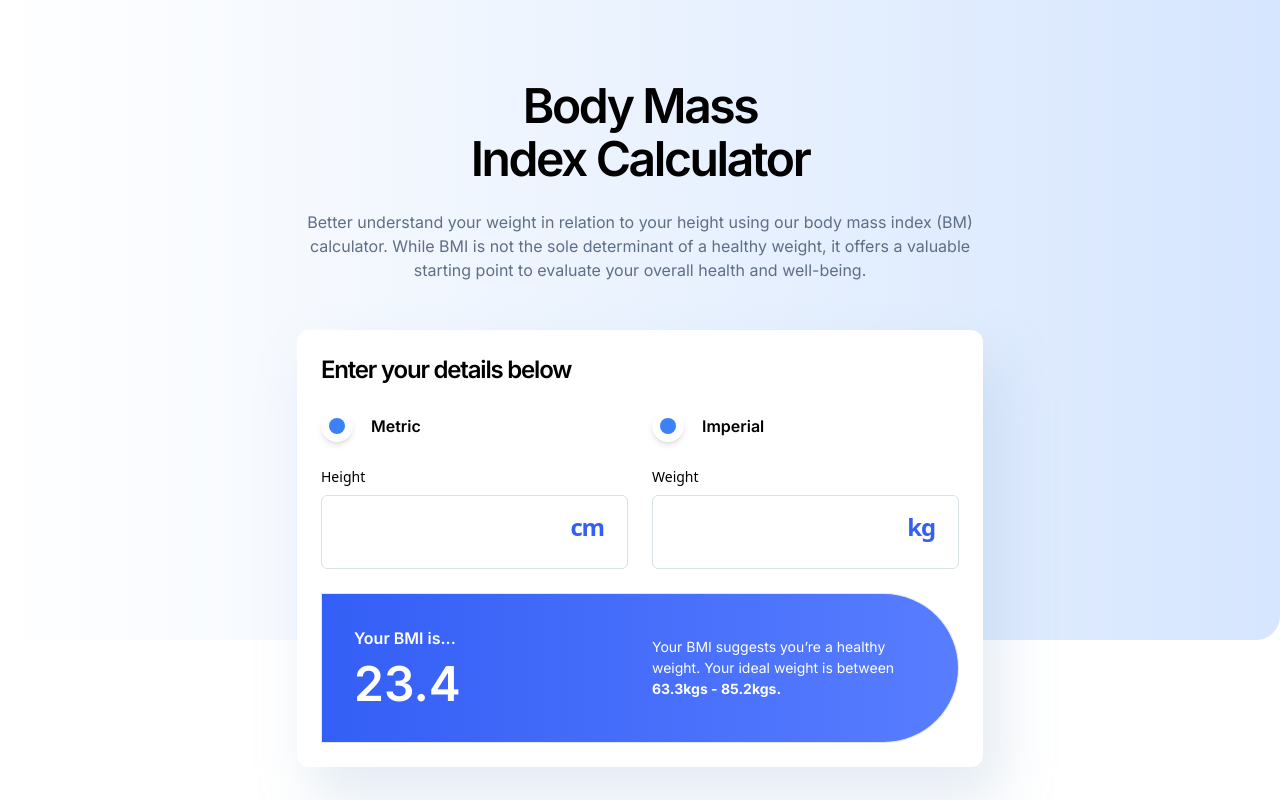
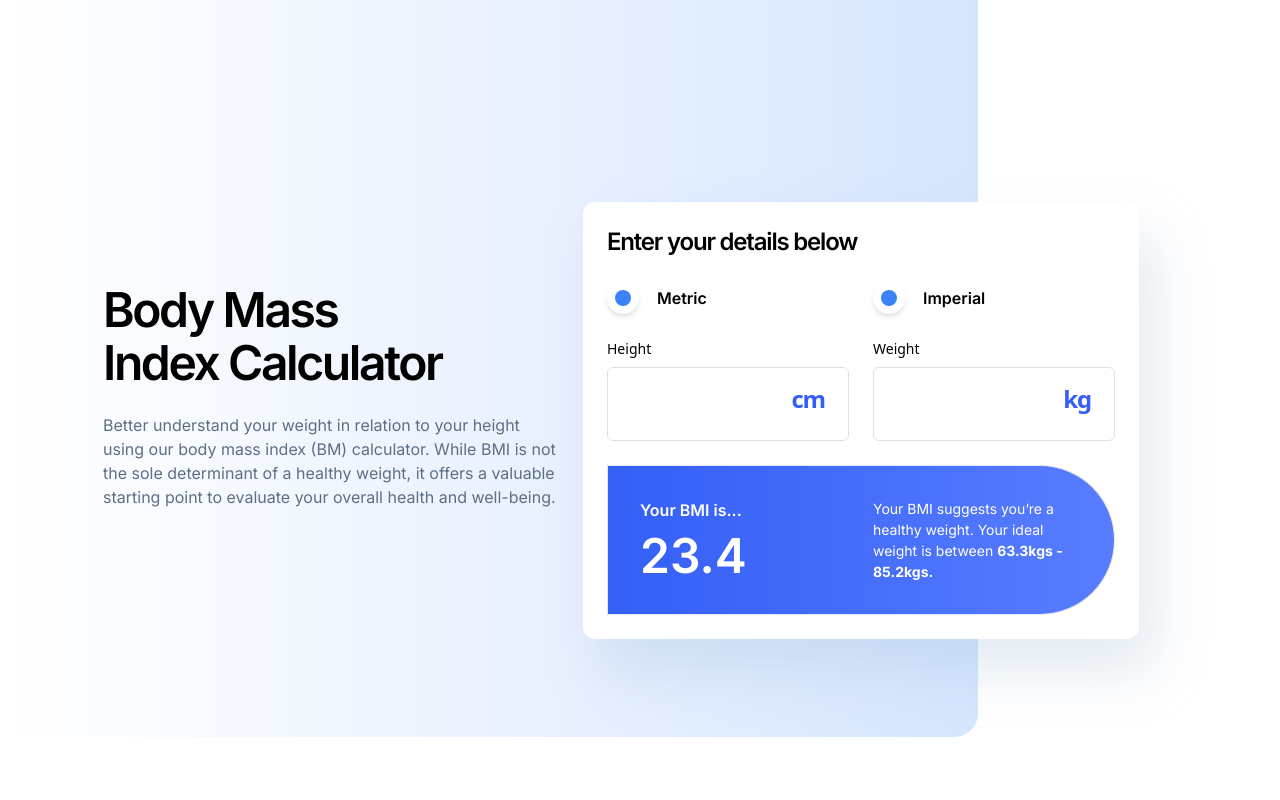
Before and after one commit to MauriceGlenn2/BMI-Calculator, a Next.js app: page / in a window 1280 px wide. Built offline with nearby package versions, Linux system fonts and the light colour scheme; some icons are missing.

Commit message:
working on desktop views

```diff
--- a/components/BodyMass.tsx
+++ b/components/BodyMass.tsx
@@ -18,30 +18,43 @@ function handleRadioChange() {
 
 
   return (
+    <div className="lg:w-[1276px] lg:h-[737px] lg:flex-shrink-0">
       <div
-      className="flex flex-col items-center h-[640px]
+        className="flex flex-col items-center h-[640px] lg:w-[978px] lg:h-[737px]
       bg-gradient-to-l from-[#D6E6FE] to-transparent outline-none
-    flex-shrink-0 border border-none rounded-b-3xl border-[#B3D3F1]"
+    flex-shrink-0 border border-none rounded-b-3xl border-[#B3D3F1] pl-6"
       >
         <div className="py-5 items-center">
           <Icon
-          className="w-[40px] h-[40px] text-[#B3D3F1]"
+            className="w-[40px] h-[40px] text-[#B3D3F1] lg:w-[64px] lg:h-[64px]"
             icon="game-icons:abstract-082"
           />
         </div>
-      <div className="flex flex-col items-center w-[328px] gap-[24px] md:w-[686px]">
-        <h1 className="text-center font-semibold leading-[52.8px] tracking-[-2.4px] text-[48px] font-inter">
+        <div className="lg:flex lg:w-[1276px] lg:h-[737px] lg:items-center lg:justify-end lg:pl-6 lg:gap-8">
+          <div className="lg:w-[564px] lg:pl-[116px] lg:flex-col">
+            <div className="flex flex-col w-[328px] gap-[24px] md:w-[686px]">
+              <h1
+                className="text-center font-semibold lg:text-left leading-[52.8px]
+              tracking-[-2.4px] text-[48px] font-inter"
+              >
                 Body Mass
                 <br /> Index Calculator
               </h1>
-        <p className="text-center text-[16px] font-normal leading-[24px] text-[#5E6E85] font-inter pb-12">
-          Better understand your weight in relation to your height using our
-          body mass index (BM) calculator. While BMI is not the sole determinant
-          of a healthy weight, it offers a valuable starting point to evaluate
-          your overall health and well-being.
+              <p
+                className="text-center lg:w-[456px] text-[16px] font-normal
+              lg:text-left leading-[24px] text-[#5E6E85] font-inter pb-12"
+              >
+                Better understand your weight in relation to your height using
+                our body mass index (BM) calculator. While BMI is not the sole
+                determinant of a healthy weight, it offers a valuable starting
+                point to evaluate your overall health and well-being.
               </p>
             </div>
-      <div className="border-none rounded-xl shadow-custom w-[328px] flex-col gap-6 bg-white md:w-[686px]">
+          </div>
+          <div
+            className="border-none rounded-xl shadow-custom w-[328px]
+          flex-col gap-6 bg-white md:w-[686px] lg:w-[556px]"
+          >
             <div className="p-[24px]">
               <h1 className="font-inter text-2xl font-semibold tracking-[-1.2px] pb-[24px]">
                 Enter your details below
@@ -49,8 +62,10 @@ function handleRadioChange() {
 
               <div className="flex items-center gap-6">
                 <div className="flex items-center md:w-[50%]">
-              <div className="bg-white p-4 rounded-full shadow-md relative cursor-pointer"
-              onClick={handleRadioChange}>
+                  <div
+                    className="bg-white p-4 rounded-full shadow-md relative cursor-pointer"
+                    onClick={handleRadioChange}
+                  >
                     <div className="h-4 w-4 bg-blue-500 rounded-full absolute top-1/2 left-1/2 transform -translate-x-1/2 -translate-y-1/2"></div>
                   </div>
                   <p className="font-inter text-base font-semibold pl-[18px]">
@@ -111,10 +126,12 @@ function handleRadioChange() {
                   </div>
                   <div className="md:w-[50%]">
                     <p className=" text-white font-inter text-sm font-normal leading-[21px]">
-                  Your BMI suggests you’re a healthy weight. Your ideal weight
-                  is between{" "}
+                      Your BMI suggests you’re a healthy weight. Your ideal
+                      weight is between{" "}
                       <span className="font-bold">63.3kgs - 85.2kgs.</span>
                     </p>
+                  </div>
+                </div>
               </div>
             </div>
           </div>
```
Lines whose indentation alone changed are shown as unchanged.
